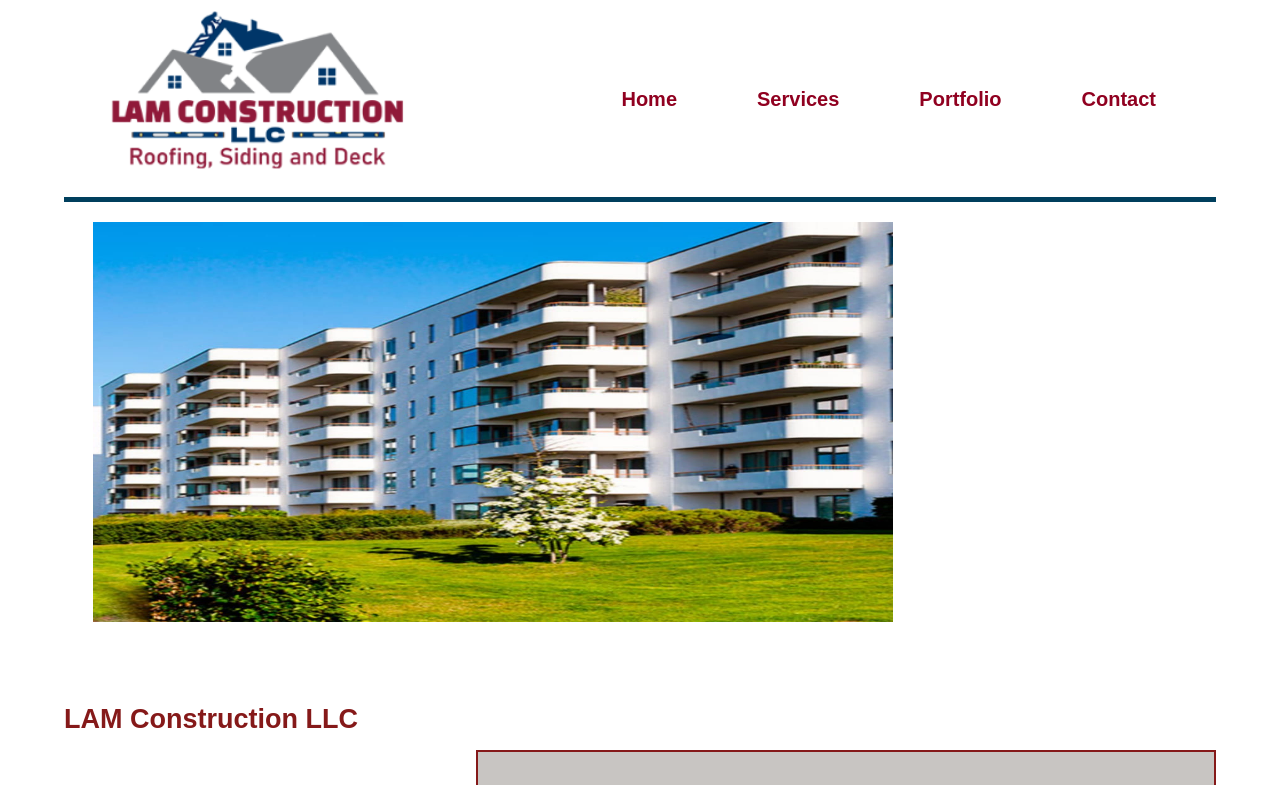
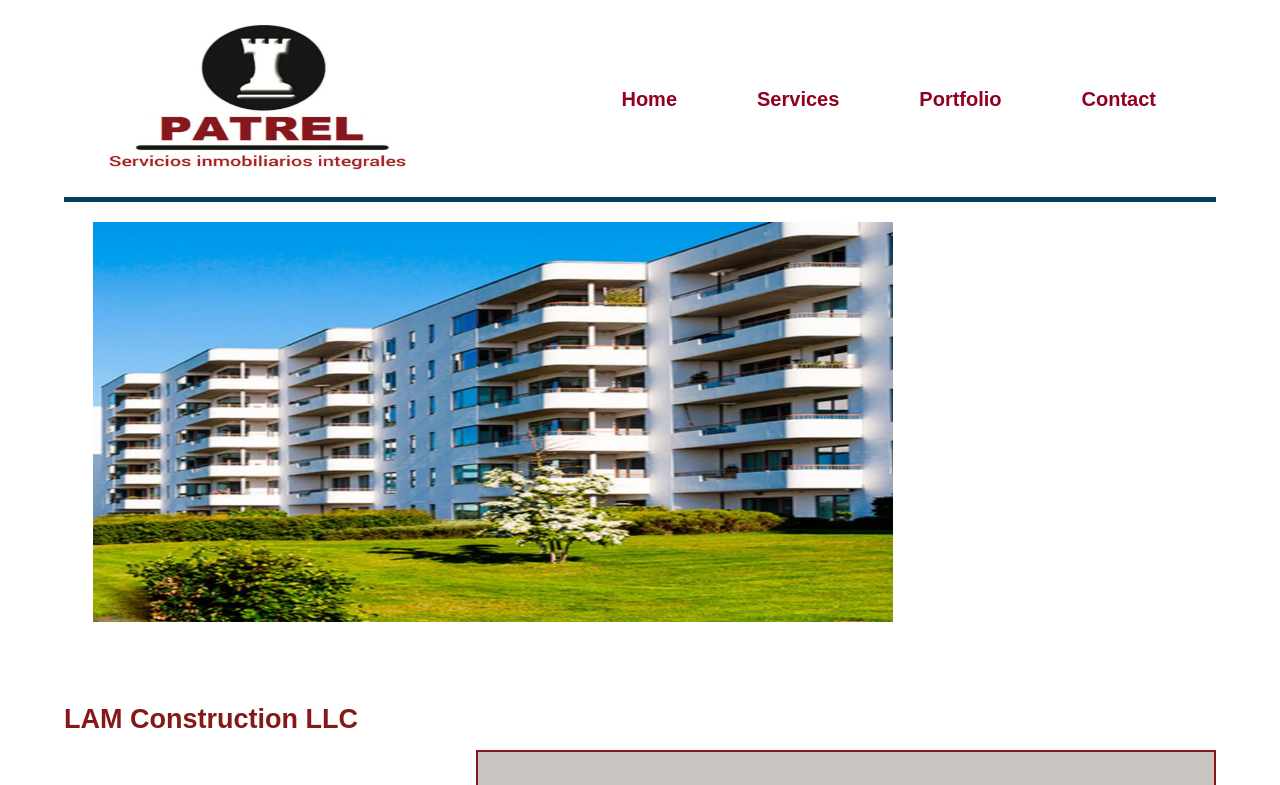
Before and after one commit to MMGR-hub/lam, a plain HTML site: page index.html in a window 1280 px wide. Shown: the top 785 px of the page. Drawn offline with Linux system fonts and the light colour scheme.

Commit message:
first commit

```diff
--- a/index.html
+++ b/index.html
@@ -13,7 +13,7 @@
             <!-- Menu de la página -->
             <header>
                 <div class="logo">
-                    <img src="imagenes/logo_LAM.png" alt="logo">
+                    <img src="imagenes/logo.jpg" alt="logo">
                 </div>
                 <nav>
                     <a href="#opcion1">Home</a>
```
Also changed, not shown: imagenes/logo.jpg (added).
